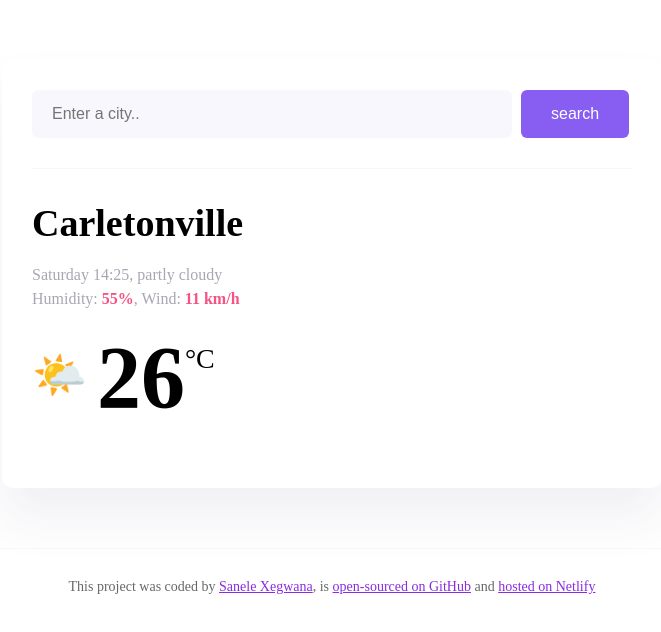
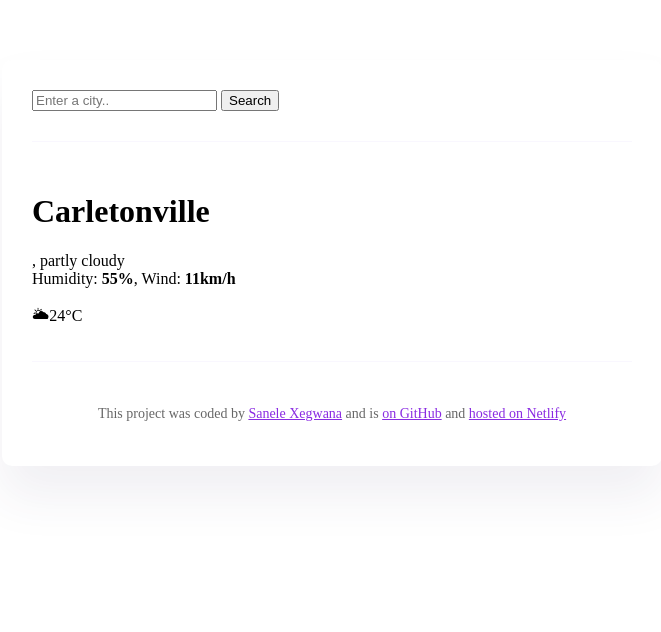
Before and after one commit to Sanele22-blip/weather-app-homework, a plain HTML site: page index.html in a window 1280 px wide. Shown: the whole page, without its empty margins (308-969 px from the left). Drawn offline with nearby package versions, Linux system fonts and the light colour scheme.

Commit message:
fixed my html and css

```diff
--- a/index.html
+++ b/index.html
@@ -1,57 +1,58 @@
 <!DOCTYPE html>
 <html lang="en">
   <head>
-    <meta charset="UTF-8">
-    <meta name="viewport" content="width=device-width, initial-scale=1.0">
+    <meta charset="UTF-8" />
+    <meta name="viewport" content="width=device-width, initial-scale=1.0" />
     <link rel="preconnect" href="https://fonts.googleapis.com" />
     <link rel="preconnect" href="https://fonts.gstatic.com" crossorigin />
     <link
       href="https://fonts.googleapis.com/css2?family=Roboto:ital,wght@0,100;0,400;0,500;0,700;0,900;1,100;1,300;1,400;1,500;1,700;1,900&display=swap"
       rel="stylesheet"
     />
-    <link rel="stylesheet" href="src/styles.css">
-    <title>My weather homework</title>
+    <script src="https://cdn.jsdelivr.net/npm/axios@1.1.2/dist/axios.min.js"></script>
+    <link rel="stylesheet" href="src/styles.css" />
+    <title>My weather application</title>
   </head>
   <body>
     <div class="weather-app">
       <header>
-            <form class="search-form">
-                <input type="search" placeholder="Enter a city.." required class="search-form-input"/>
-                <input type="submit" value="search" class="search-form-button">
+        <form id="search-form">
+          <input
+            type="search"
+            placeholder="Enter a city.."
+            required
+            class="search-input"
+            id="search-input"
+          />
+          <input type="submit" value="Search" class="search-button" />
         </form>
       </header>
       <main>
-            <div class="weather-app-data">
+        <div class="current-weather">
           <div>
-                    <h1 class="weather-app-city">
-Carletonville
-                    </h1>
-                    <p class="weather-app-details">
-Saturday 14:25, partly cloudy
-<br>
-Humidity: <strong>55%</strong>, Wind: <strong>11 km/h</strong>
+            <h1 class="current-city" id="current-city">Carletonville</h1>
+            <p class="current-details">
+              <span id="current-date"></span>, partly cloudy <br />
+              Humidity: <strong>55%</strong>, Wind: <strong>11km/h</strong>
             </p>
           </div>
-            </div>
-            <div class="weather-app-temperature-container">
-              <div class="icon">🌤️</div>
-              <div class="weather-app-temperature">26</div>
-              <div class="weatehr-app-unit">°C</div>
+          <div class="current-temperature">
+            <span class="current-temperature-icon">🌥</span
+            ><span class="current-temperature-value" id="current-temperature"
+              >24</span
+            ><span class="current-temperature-unit">°C</span>
           </div>
         </div>
       </main>
       <footer>
+        <p>
           This project was coded by
-            <a href="https://github.com/Sanele22-blip/Coding-workshop" target="_blank">Sanele Xegwana</a>,
-            is
-            <a href="https://github.com/Sanele22-blip/Coding-workshop" target="_blank"
-              >open-sourced on GitHub</a
-            >
-            and
-            <a href="https://app.netlify.com/sites/zoemagcaleka-weather-app-project/overview" target="_blank"
-              >hosted on Netlify</a
-            >
+          <a href="https://github.com/Sanele22-blip/Coding-workshop" target="_blank">Sanele Xegwana</a> and is
+          <a href="https://github.com/Sanele22-blip/Coding-workshop" target="_blank"> on GitHub</a> and
+          <a href="" target="_blank">hosted on Netlify</a>
+        </p>
       </footer>
+    </div>
   </body>
   <script src="src/index.js"></script>
 </html>
--- a/src/styles.css
+++ b/src/styles.css
@@ -82,7 +82,7 @@ header {
     font-weight: bold;
   }
 
-  .weatehr-app-unit {
+  .weather-app-unit {
     margin-top: 16px;
     font-size: 28px;
   }
```
Lines whose indentation alone changed are shown as unchanged.
